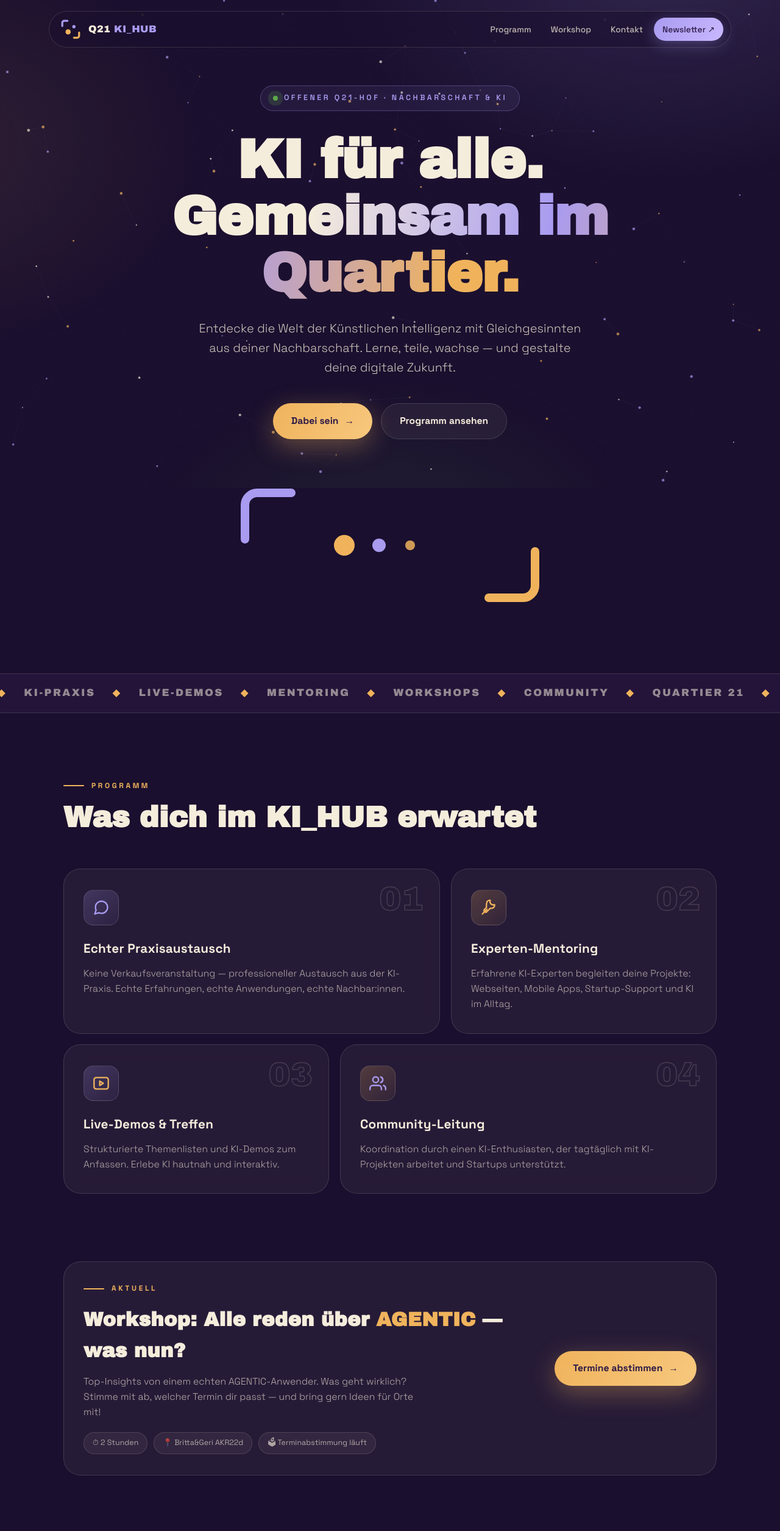
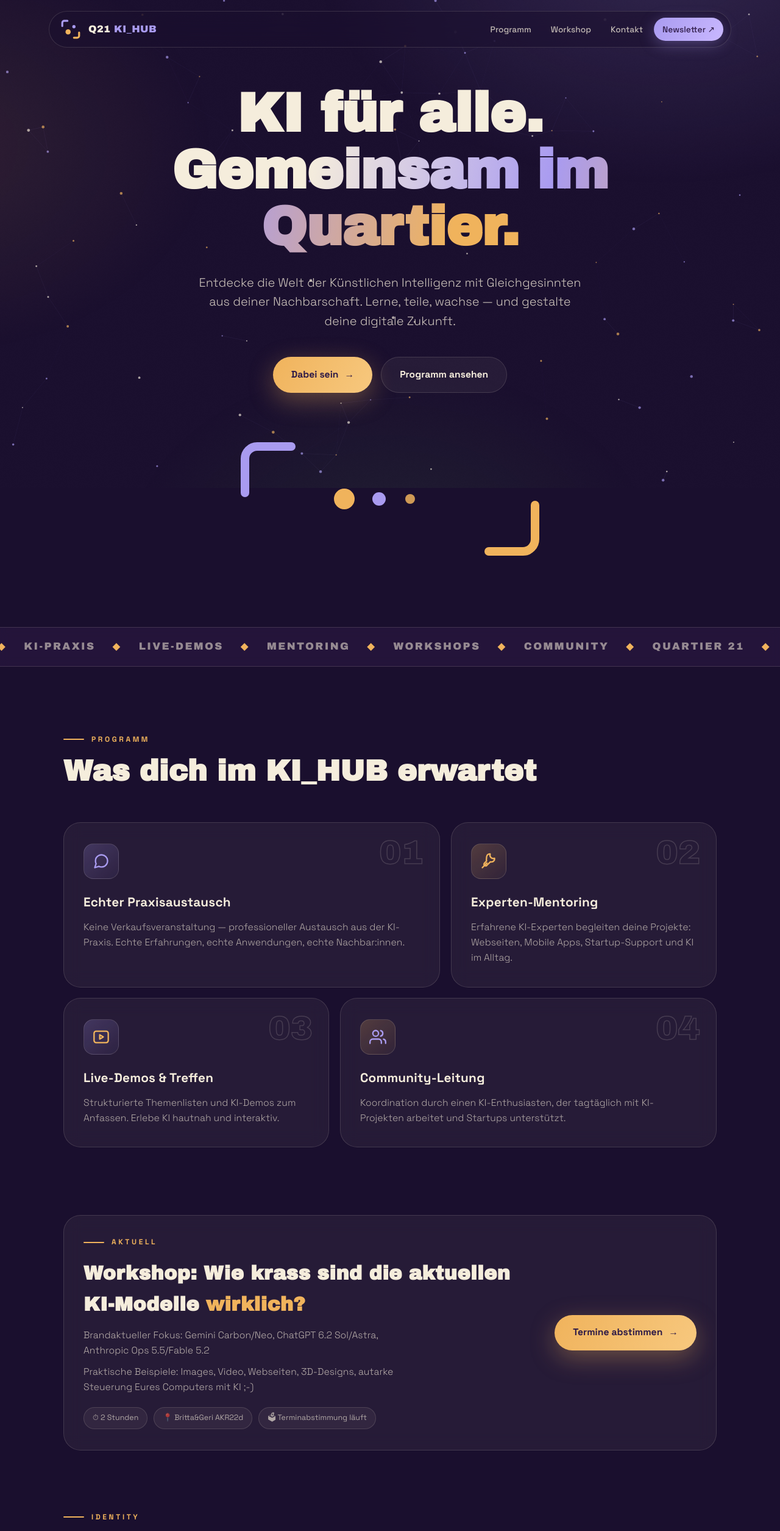
Before and after one commit to geraldfehringer/q21-ki-community, a plain HTML site: page index.html in a window 1280 px wide. Shown: the top 2510 px of the page at 61% size. Drawn offline with Linux system fonts and the light colour scheme.

Commit message:
content: update hero + workshop teaser (#6)
- remove 'Offener Q21-Hof · Nachbarschaft & KI' badge from hero (hero
  now opens directly with the headline)
- Aktuell teaser: new title 'Wie krass sind die aktuellen KI-Modelle
  wirklich?' + current model focus (Gemini Carbon/Neo, ChatGPT 6.2
  Sol/Astra, Anthropic Ops 5.5/Fable 5.2) and practical examples

```diff
--- a/index.html
+++ b/index.html
@@ -21,14 +21,6 @@
 .hero{position:relative;z-index:2;min-height:100svh;display:grid;place-items:center;
   padding:140px 24px 90px;text-align:center}
 .hero-inner{max-width:980px}
-.eyebrow{display:inline-flex;align-items:center;gap:10px;font-size:.78rem;letter-spacing:.28em;
-  text-transform:uppercase;color:var(--lavender);font-weight:600;
-  padding:10px 20px;border-radius:100px;border:1px solid rgba(169,155,240,.3);
-  background:rgba(169,155,240,.08);margin-bottom:34px;text-wrap:balance;
-  animation:q21-rise .9s var(--ease) .35s both}
-.pulse-dot{width:8px;height:8px;border-radius:50%;background:var(--green);
-  box-shadow:0 0 0 0 rgba(91,168,74,.6);animation:q21-ping 2.2s infinite}
-@keyframes q21-ping{0%{box-shadow:0 0 0 0 rgba(91,168,74,.55)}70%{box-shadow:0 0 0 12px rgba(91,168,74,0)}100%{box-shadow:0 0 0 0 rgba(91,168,74,0)}}
 .hero h1{font-family:var(--font-display);font-size:clamp(2.6rem,8vw,5.6rem);line-height:1.04;
   letter-spacing:-.01em;animation:q21-rise .9s var(--ease) .5s both}
 .hero h1 .grad{background:linear-gradient(100deg,var(--cream) 20%,var(--lavender) 55%,var(--apricot) 90%);
@@ -66,6 +58,7 @@
 .teaser-txt h3{font-family:var(--font-display);font-size:clamp(1.4rem,3.2vw,2rem);margin-bottom:12px}
 .teaser-txt h3 em{font-style:normal;color:var(--apricot)}
 .teaser-txt p{color:rgba(245,237,220,.7);font-weight:300;max-width:560px}
+.teaser-txt p + p{margin-top:10px}
 .teaser-meta{display:flex;gap:10px;flex-wrap:wrap;margin-top:20px}
 .teaser-meta span{font-size:.78rem;border:1px solid var(--stroke);border-radius:100px;padding:7px 14px;
   color:rgba(245,237,220,.65);background:var(--glass)}
@@ -103,7 +96,6 @@
   .contact{padding:0 0 84px}
 }
 @media(max-width:480px){
-  .eyebrow{letter-spacing:.2em;font-size:.68rem;padding:9px 15px;gap:8px}
   .hero h1{font-size:clamp(2.1rem,11vw,2.6rem)}
   .hero p.lead{font-size:.98rem}
   .hero-actions .btn{width:100%;justify-content:center}
@@ -146,7 +138,6 @@
 
 <header class="hero">
   <div class="hero-inner">
-    <div class="eyebrow"><span class="pulse-dot"></span> Offener Q21-Hof · Nachbarschaft &amp; KI</div>
     <h1>KI für alle.<br><span class="grad">Gemeinsam im Quartier.</span></h1>
     <p class="lead">Entdecke die Welt der Künstlichen Intelligenz mit Gleichgesinnten aus deiner Nachbarschaft. Lerne, teile, wachse — und gestalte deine digitale Zukunft.</p>
     <div class="hero-actions">
@@ -235,8 +226,9 @@
       <div class="teaser">
         <div class="teaser-txt">
           <div class="sec-tag">Aktuell</div>
-          <h3>Workshop: Alle reden über <em>AGENTIC</em> — was nun?</h3>
-          <p>Top-Insights von einem echten AGENTIC-Anwender. Was geht wirklich? Stimme mit ab, welcher Termin dir passt — und bring gern Ideen für Orte mit!</p>
+          <h3>Workshop: Wie krass sind die aktuellen KI-Modelle <em>wirklich?</em></h3>
+          <p>Brandaktueller Fokus: Gemini Carbon/Neo, ChatGPT 6.2 Sol/Astra, Anthropic Ops 5.5/Fable 5.2</p>
+          <p>Praktische Beispiele: Images, Video, Webseiten, 3D-Designs, autarke Steuerung Eures Computers mit KI ;-)</p>
           <div class="teaser-meta">
             <span>⏱ 2 Stunden</span>
             <span>📍 Britta&amp;Geri AKR22d</span>
```
